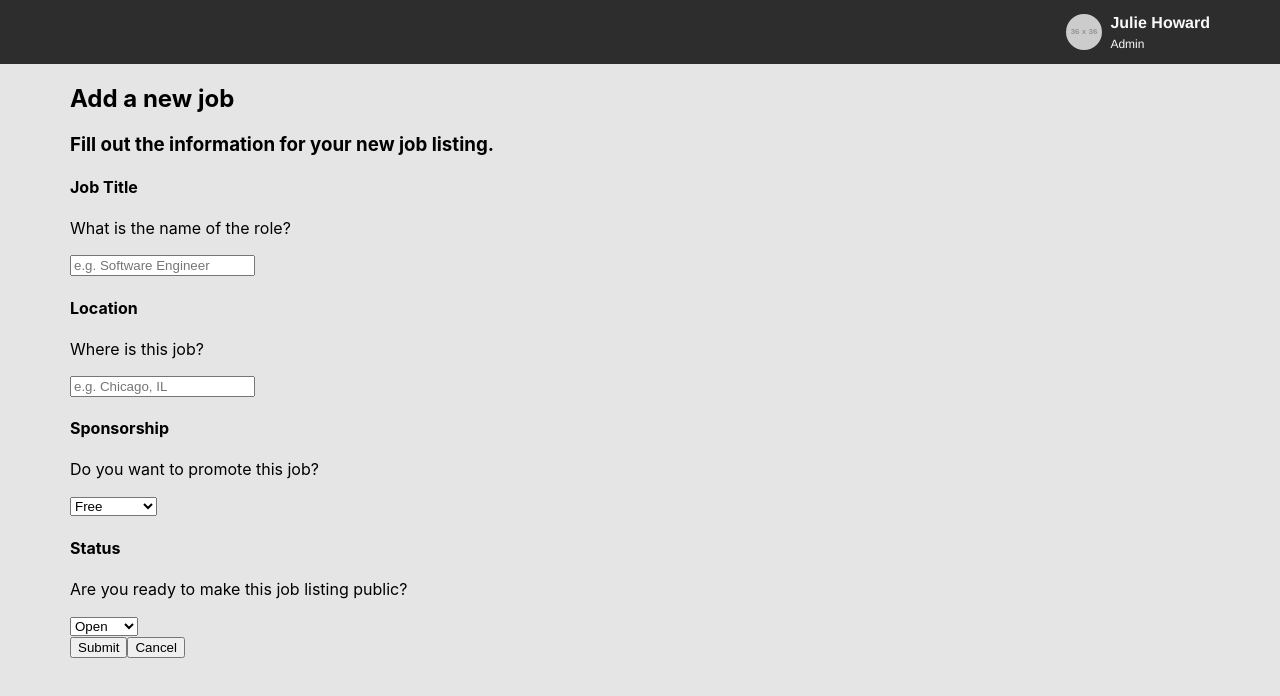
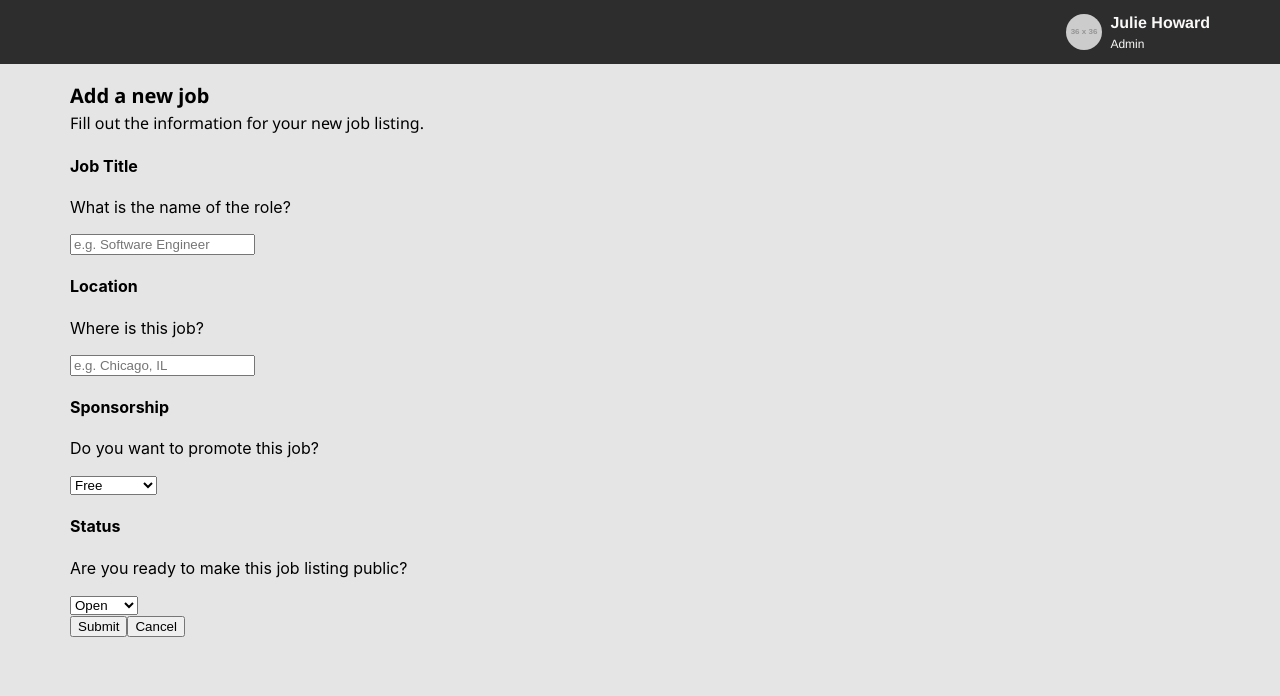
Before and after one commit to christinakerr/frontend-exercise, a React (Create React App) app: page /add in a window 1280 px wide. Shown: the top 696 px of the page. Built offline with nearby package versions, Linux system fonts and the light colour scheme.

Commit message:
Styled add/edit page headings

```diff
--- /dev/null
+++ b/src/pages/AddEdit/AddEdit.css
@@ -0,0 +1,15 @@
+h2 {
+    font-family: Noto Sans;
+    font-weight: bold;
+    font-size: 20px;
+    line-height: 150%;
+    margin-bottom: 0px;
+}
+
+h3 {
+    font-family: Noto Sans;
+    font-size: 16px;
+    font-weight: 400;
+    line-height: 150%;
+    margin-top: 0;
+}
--- a/src/pages/AddEdit.js
+++ b/src/pages/AddEdit/AddEdit.js
@@ -1,7 +1,8 @@
 import React from 'react'
 import { useLocation } from "react-router-dom"
 import shortid from 'shortid'
-import Form from "../components/Form"
+import Form from "../../components/Form"
+import "./AddEdit.css"
 
 function AddEdit(props) {
 
--- a/src/pages/Container.js
+++ b/src/pages/Container.js
@@ -1,6 +1,6 @@
 import React, { useState } from 'react';
 import Listings from "./Listings/Listings";
-import AddEdit from "./AddEdit";
+import AddEdit from "./AddEdit/AddEdit";
 import NotFound from "./NotFound"
 import shortid from "shortid"
 
```
Also changed, not shown: 1 other file (tests, documents, lock files or other folders).
